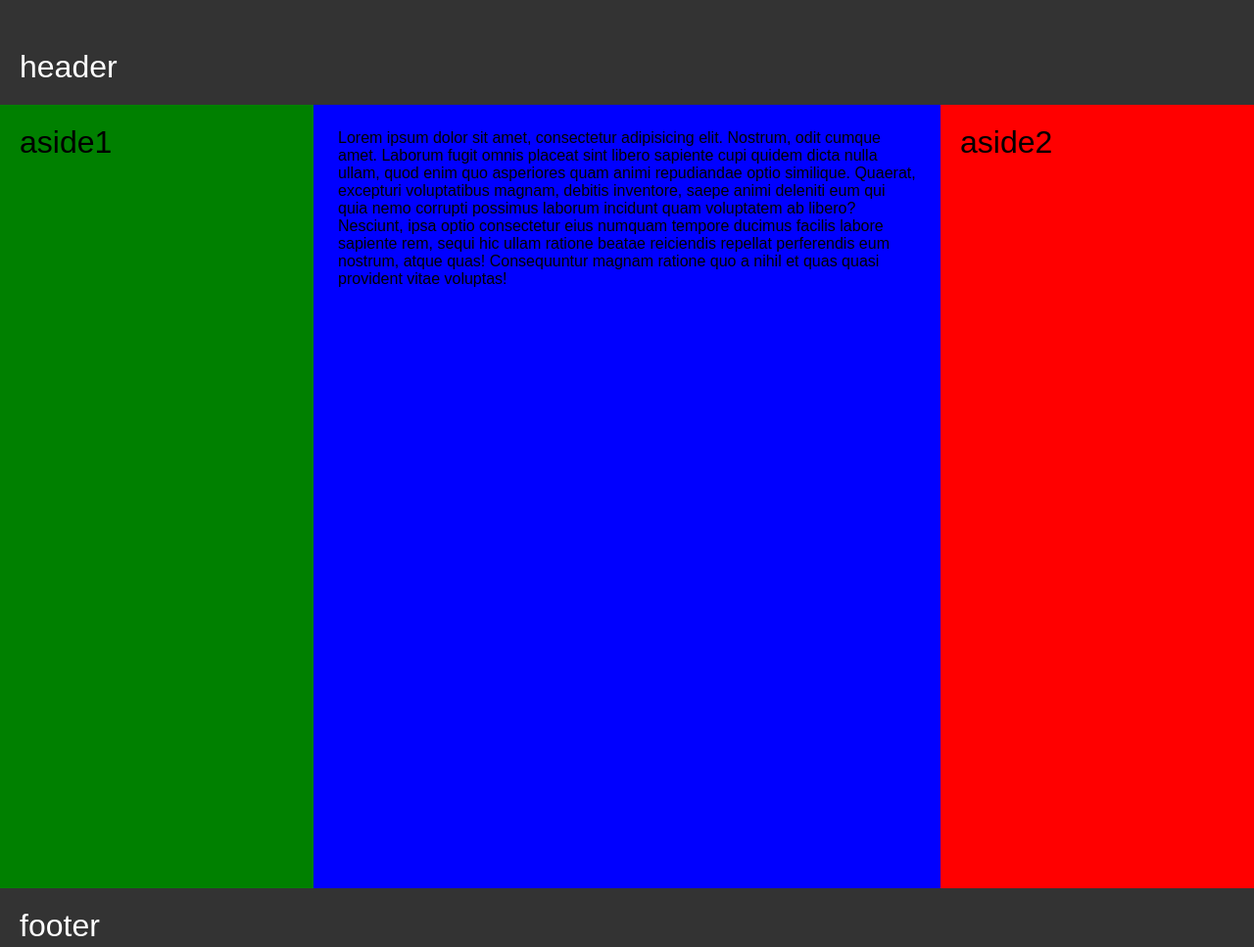
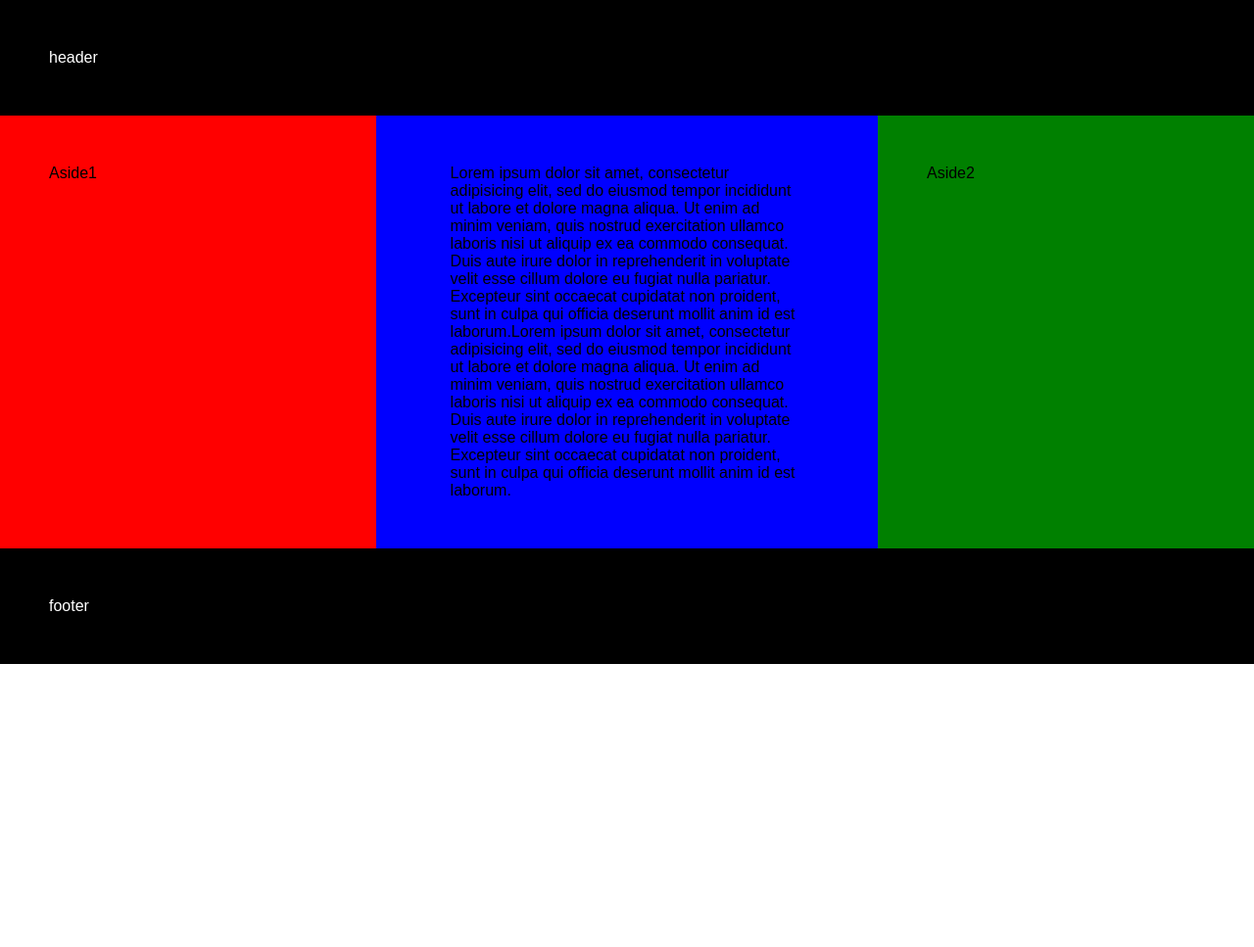
Before and after one commit to aleksandr-kotelevets/lemon.school, a plain HTML site: page lessons 5/index.html in a window 1280 px wide. Shown: the whole page at 98% size. After the commit the page ends 800 px from the top, so only its background shows below. Drawn offline with Linux system fonts and the light colour scheme.

Commit message:
first commit

```diff
--- a/lessons 5/index.html
+++ b/lessons 5/index.html
@@ -6,23 +6,32 @@
   <link rel="stylesheet" href="style.css">
 </head>
 <body>
-	<div class="main">
 	<div class="header">
-		<p>header</p>
+		<div class="header-content">
+			header
+		</div>
 	</div>
-	<div class="aside1">
-		<p>aside1</p>
-	</div>
-	<div class="aside2">
-		<p>aside2</p>
-	</div>
-	<div class="content">
-		 <p>Lorem ipsum dolor sit amet, consectetur adipisicing elit. Nostrum, odit cumque amet. Laborum fugit omnis placeat sint libero sapiente cupi quidem dicta nulla ullam, quod enim quo asperiores quam animi repudiandae optio similique. Quaerat, excepturi voluptatibus magnam, debitis inventore, saepe animi deleniti eum qui quia nemo corrupti possimus laborum incidunt quam voluptatem ab libero? Nesciunt, ipsa optio consectetur eius numquam tempore ducimus facilis labore sapiente rem, sequi hic ullam ratione beatae reiciendis repellat perferendis eum nostrum, atque quas! Consequuntur magnam ratione quo a nihil et quas quasi provident vitae voluptas!
-		 </p>
-	</div>
+	<div class="container3">
+    <div class="container2">
+        <div class="container1">
+            <div class="col1">Aside1</div>
+            <div class="col2">Lorem ipsum dolor sit amet, consectetur adipisicing elit, sed do eiusmod
+            tempor incididunt ut labore et dolore magna aliqua. Ut enim ad minim veniam,
+            quis nostrud exercitation ullamco laboris nisi ut aliquip ex ea commodo
+            consequat. Duis aute irure dolor in reprehenderit in voluptate velit esse
+            cillum dolore eu fugiat nulla pariatur. Excepteur sint occaecat cupidatat non
+            proident, sunt in culpa qui officia deserunt mollit anim id est laborum.Lorem ipsum dolor sit amet, consectetur adipisicing elit, sed do eiusmod
+            tempor incididunt ut labore et dolore magna aliqua. Ut enim ad minim veniam,
+            quis nostrud exercitation ullamco laboris nisi ut aliquip ex ea commodo
+            consequat. Duis aute irure dolor in reprehenderit in voluptate velit esse
+            cillum dolore eu fugiat nulla pariatur. Excepteur sint occaecat cupidatat non
+            proident, sunt in culpa qui officia deserunt mollit anim id est laborum.</div>
+            <div class="col3">Aside2</div>
+        </div>
+    </div>
+</div>
 	<div class="footer">
-		<p>footer</p>
-		</div>
+		<div class="footer-content">footer</div>
 	</div>
 </body>
 </html>
--- a/lessons 5/style.css
+++ b/lessons 5/style.css
@@ -4,50 +4,65 @@
 	box-sizing: border-box;
 	font-family: sans-serif;
 }
-.main {
+.header {
+	float: left;
 	width: 100%;
-	float: left;
+	background-color: black;
 }
-.header {
-
-	padding-top: 50px;
-	padding-left: 20px;
-	padding-bottom: 20px;
-	width: 100%;
-	background-color: #333;
-	font-size: 2em;
+.header-content {
 	color: #fff;
+	padding: 50px;
 }
-.aside1 {
-	font-size: 2em;
-	padding: 20px;
-	width: 25%;
-	float: left;
-	background-color: green;
-	min-height: 100vh;
+.container3 {
+    float:left;
+    width:100%;
+    background:green;
+    overflow:hidden;
+    position:relative;
 }
-.aside2 {
-	font-size: 2em;
-	padding: 20px;
-	width: 25%;
-	float: right;
-	background-color: red;
-	min-height: 100vh;
+.container2 {
+    float:left;
+    width:100%;
+    background:blue;
+    position:relative;
+    right:30%;
 }
-.content {
-	float: left;
-	width: 50%;
-	padding: 25px;
-	background-color: blue;
-	min-height: 100vh;
+.container1 {
+    float:left;
+    width:100%;
+    background:red;
+    position:relative;
+    right:40%;
+}
+.col1 {
+    float:left;
+    width:26%;
+    position:relative;
+    left:70%;
+    overflow:hidden;
+    padding: 50px;
+}
+.col2 {
+    float:left;
+    width:36%;
+    position:relative;
+    left:76%;
+    overflow:hidden;
+    padding: 50px;
+}
+.col3 {
+    float:left;
+    width:26%;
+    position:relative;
+    left:78%;
+    overflow:hidden;
+    padding: 50px;
 }
 .footer {
-	clear: both;
-	padding-top: 20px;
-	padding-left: 20px;
-	padding-bottom: 50px;
+	float: left;
 	width: 100%;
-	background-color: #333;
-	font-size: 2em;
+	background-color: black;
+}
+.footer-content {
 	color: #fff;
-}
+	padding: 50px;
```
Also changed, not shown: lessons 6/1/1.html (added, +57 -0 lines), lessons 6/2/2.html (added, +69 -0 lines), lessons 6/3/3.html (added, +67 -0 lines).
